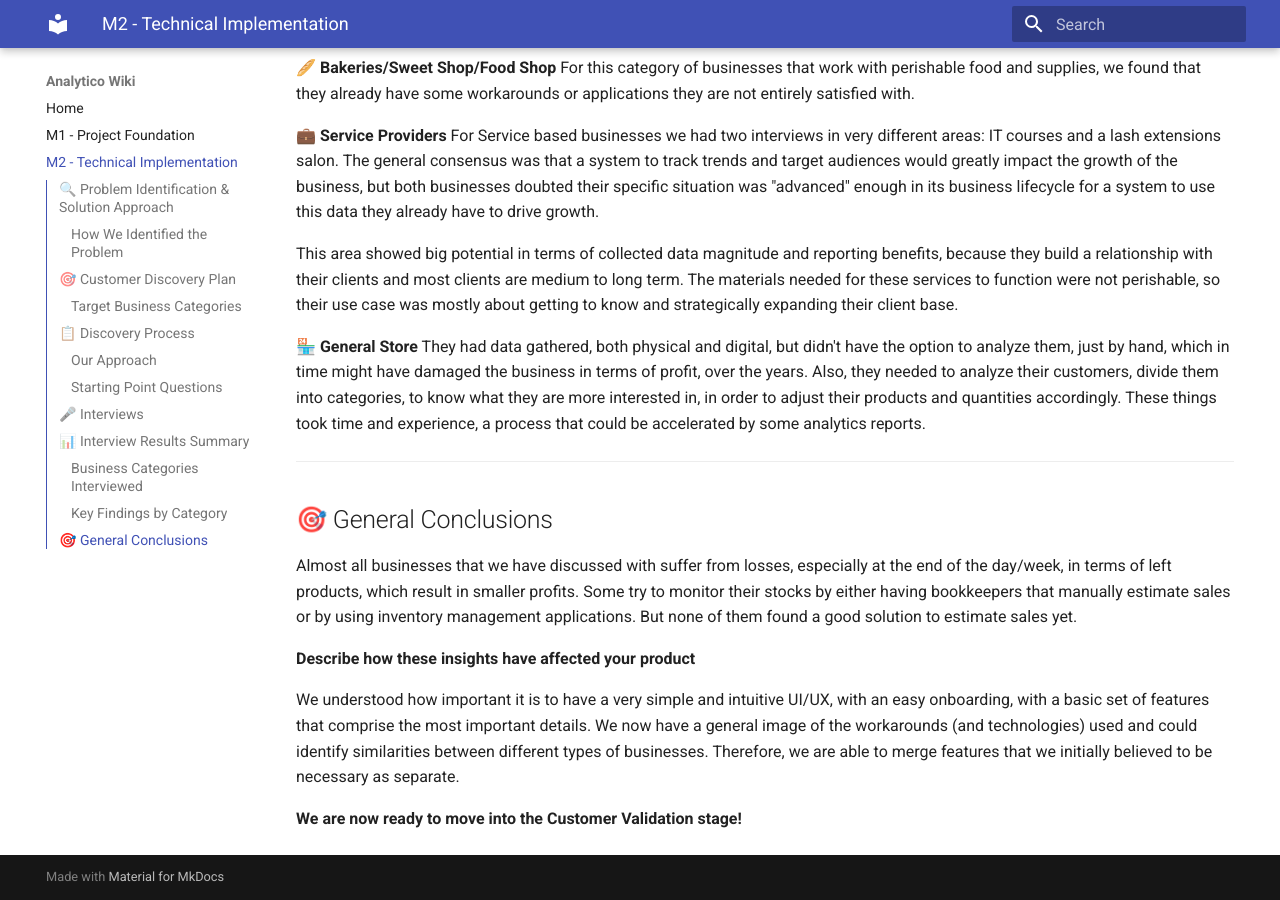
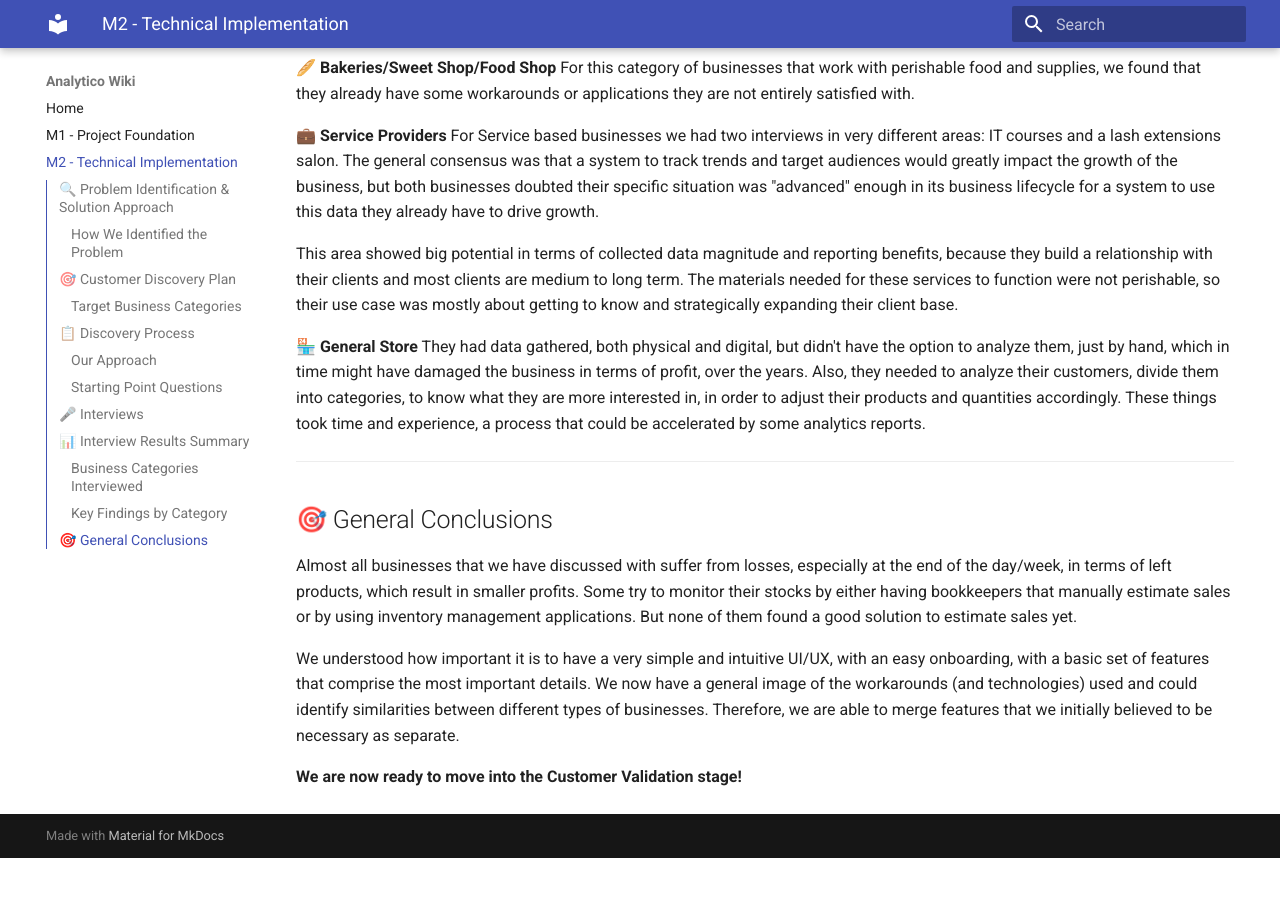
Before and after one commit to VladCostin4/analytico, an MkDocs documentation site: the page built from docs/m2.md, in a window 1280 px wide and 900 px high, scrolled down 3499 px. Built offline with MkDocs 1.6.1 and Material for MkDocs 9.7.7, drawn with Linux system fonts in a browser that asks for light colours; after the commit the page ends 4357 px from its top, so only the background shows below that.

Commit message:
Refine general conclusions in m2.md
Removed unnecessary section on product insights and streamlined conclusions.

```diff
--- a/docs/m2.md
+++ b/docs/m2.md
@@ -475,8 +475,6 @@ They had data gathered, both physical and digital, but didn't have the option to
 
 Almost all businesses that we have discussed with suffer from losses, especially at the end of the day/week, in terms of left products, which result in smaller profits. Some try to monitor their stocks by either having bookkeepers that manually estimate sales or by using inventory management applications. But none of them found a good solution to estimate sales yet.
 
-**Describe how these insights have affected your product**
-
 We understood how important it is to have a very simple and intuitive UI/UX, with an easy onboarding, with a basic set of features that comprise the most important details. We now have a general image of the workarounds (and technologies) used and could identify similarities between different types of businesses. Therefore, we are able to merge features that we initially believed to be necessary as separate.
 
 **We are now ready to move into the Customer Validation stage!**
```
